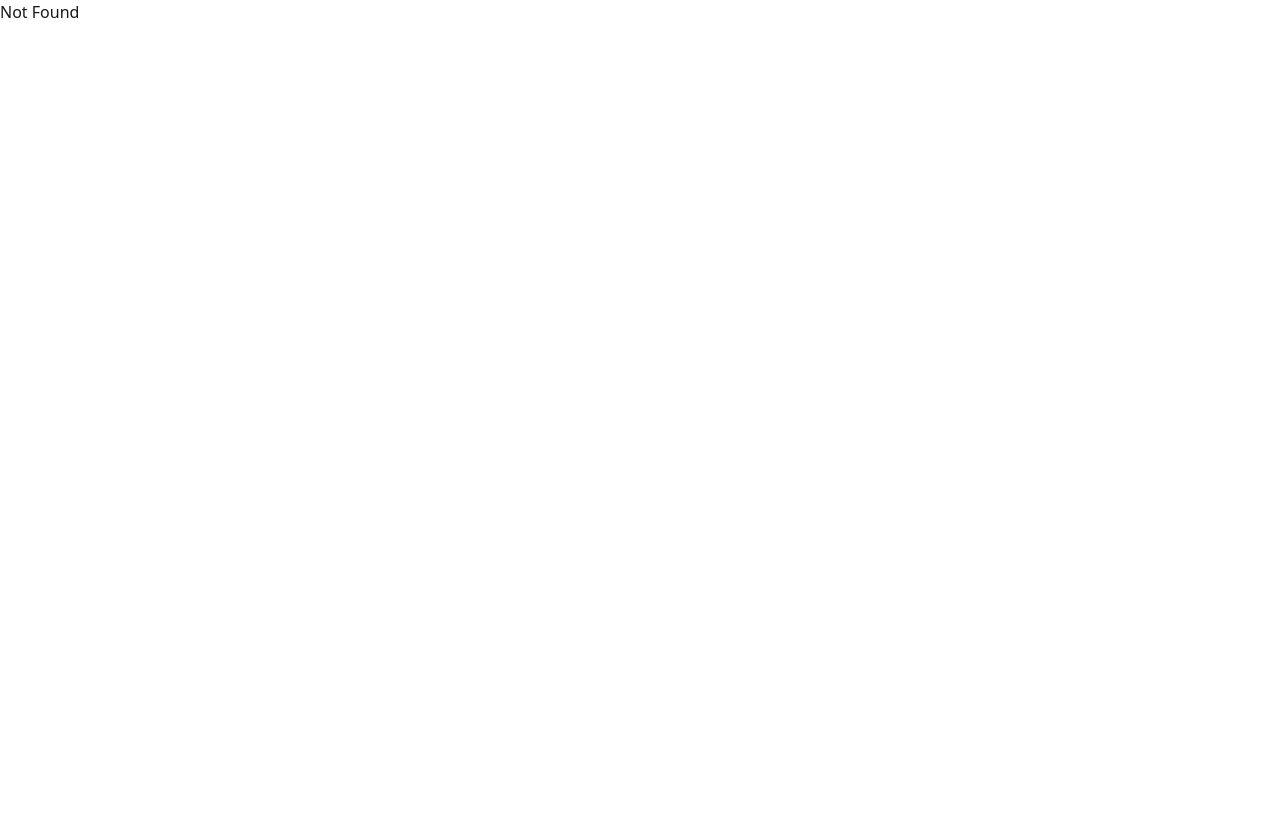
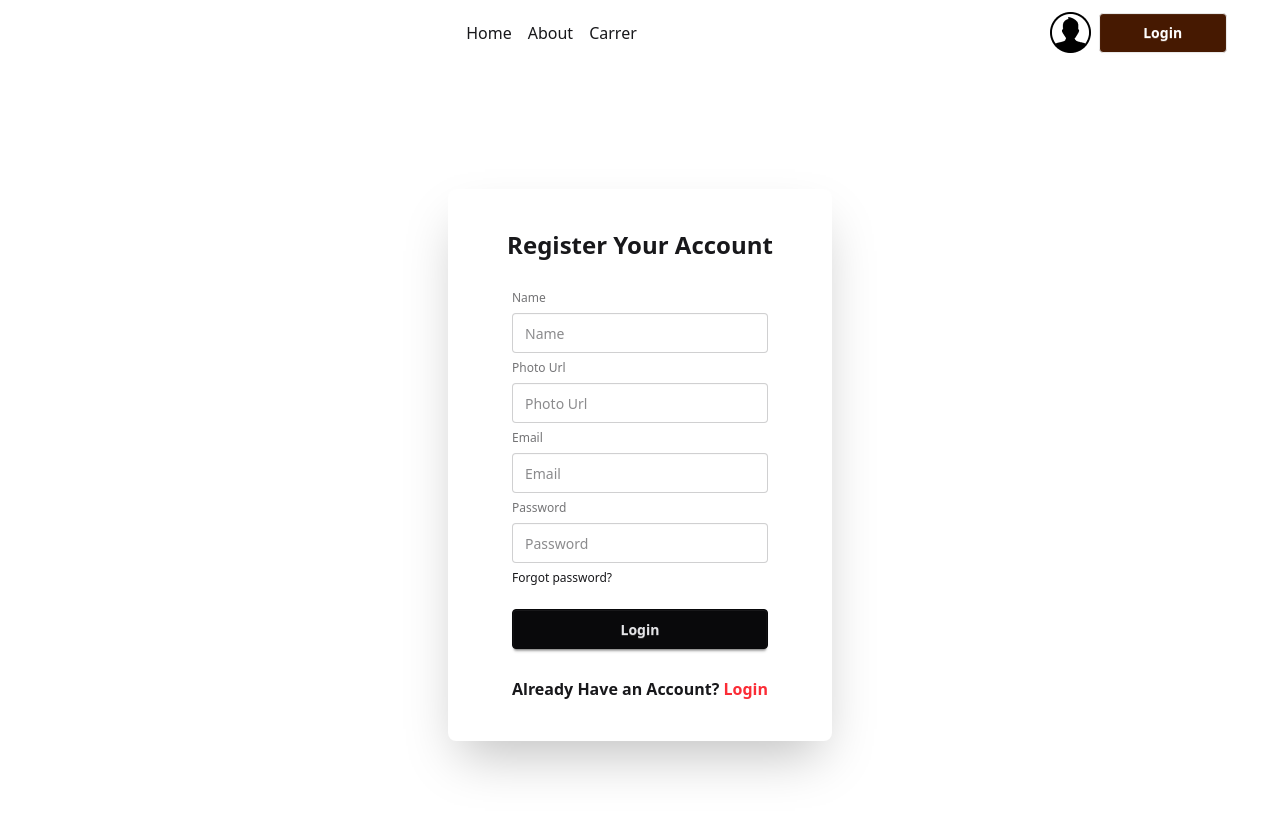
Before and after one commit to asrafmridha/React-Practice, a React (Vite) app in the folder new-practise-18-2-25/dragon-news/: page /auth/register in a window 1280 px wide. Shown: the top 814 px of the page. Built offline with nearby package versions, Linux system fonts and the light colour scheme.

Commit message:
Design Registration and Login Page

```diff
--- a/new-practise-18-2-25/dragon-news/package.json
+++ b/new-practise-18-2-25/dragon-news/package.json
@@ -13,6 +13,7 @@
     "@fortawesome/fontawesome-svg-core": "^6.7.2",
     "@fortawesome/react-fontawesome": "^0.2.2",
     "@tailwindcss/vite": "^4.1.4",
+    "firebase": "^11.6.1",
     "lucide-react": "^0.503.0",
     "moment": "^2.30.1",
     "react": "^19.0.0",
--- /dev/null
+++ b/new-practise-18-2-25/dragon-news/src/Pages/Login.jsx
@@ -0,0 +1,28 @@
+import { Link } from "react-router-dom";
+
+const Login = () => {
+  return (
+    <div className="min-h-screen flex items-center justify-center">
+      <div className="card bg-base-100 w-full max-w-sm shrink-0 shadow-2xl p-10">
+        <h2 className="text-2xl font-semibold text-center">Login Your Account</h2>
+        <div className="card-body">
+          <fieldset className="fieldset">
+            <label className="label">Email</label>
+            <input type="email" className="input" placeholder="Email" />
+            <label className="label">Password</label>
+            <input type="password" className="input" placeholder="Password" />
+            <div>
+              <a className="link link-hover">Forgot password?</a>
+            </div>
+            <button className="btn btn-neutral mt-4">Login</button>
+          </fieldset>
+        </div>
+        <p className="font-semibold text-center">
+            Don't Have an Account? <Link className="text-red-500" to="/auth/register">Register</Link>
+        </p>
+      </div>
+    </div>
+  );
+};
+
+export default Login;
--- /dev/null
+++ b/new-practise-18-2-25/dragon-news/src/Pages/Register.jsx
@@ -0,0 +1,37 @@
+import { Link } from "react-router-dom";
+
+const Register = () => {
+  return (
+    <div className="min-h-screen flex items-center justify-center">
+      <div className="card bg-base-100 w-full max-w-sm shrink-0 shadow-2xl p-10">
+        <h2 className="text-2xl font-semibold text-center">
+          Register Your Account
+        </h2>
+        <div className="card-body">
+          <fieldset className="fieldset">
+            <label className="label">Name</label>
+            <input type="text" className="input" placeholder="Name" />
+            <label className="label">Photo Url</label>
+            <input type="text" className="input" placeholder="Photo Url" />
+            <label className="label">Email</label>
+            <input type="email" className="input" placeholder="Email" />
+            <label className="label">Password</label>
+            <input type="password" className="input" placeholder="Password" />
+            <div>
+              <a className="link link-hover">Forgot password?</a>
+            </div>
+            <button className="btn btn-neutral mt-4">Login</button>
+          </fieldset>
+        </div>
+        <p className="font-semibold text-center">
+          Already Have an Account?{" "}
+          <Link className="text-red-500" to="/auth/login">
+            Login
+          </Link>
+        </p>
+      </div>
+    </div>
+  );
+};
+
+export default Register;
--- a/new-practise-18-2-25/dragon-news/src/components/Navbar.jsx
+++ b/new-practise-18-2-25/dragon-news/src/components/Navbar.jsx
@@ -11,7 +11,7 @@ const Navbar = () => {
             </div>
             <div className="flex items-center gap-2">
                 <img src={user} alt="" />
-                <button  className="w-32 text-white btn bg-amber-950">Login</button>
+                <Link to="/auth/login"  className="w-32 text-white btn bg-amber-950">Login</Link>
             </div>
 
         </div>
--- /dev/null
+++ b/new-practise-18-2-25/dragon-news/src/layouts/AuthLayout.jsx
@@ -0,0 +1,16 @@
+import { Outlet } from "react-router-dom";
+import Navbar from "../components/Navbar";
+
+const AuthLayout = () => {
+    return (
+        <div>
+            <header className="py-3 w-11/12 mx-auto">
+                <Navbar></Navbar>
+            </header>
+            <Outlet></Outlet>
+
+        </div>
+    );
+};
+
+export default AuthLayout;
```
Also changed, not shown: new-practise-18-2-25/dragon-news/src/routes/router.jsx (+17 -0 lines), 1 other file (tests, documents, lock files or other folders).
